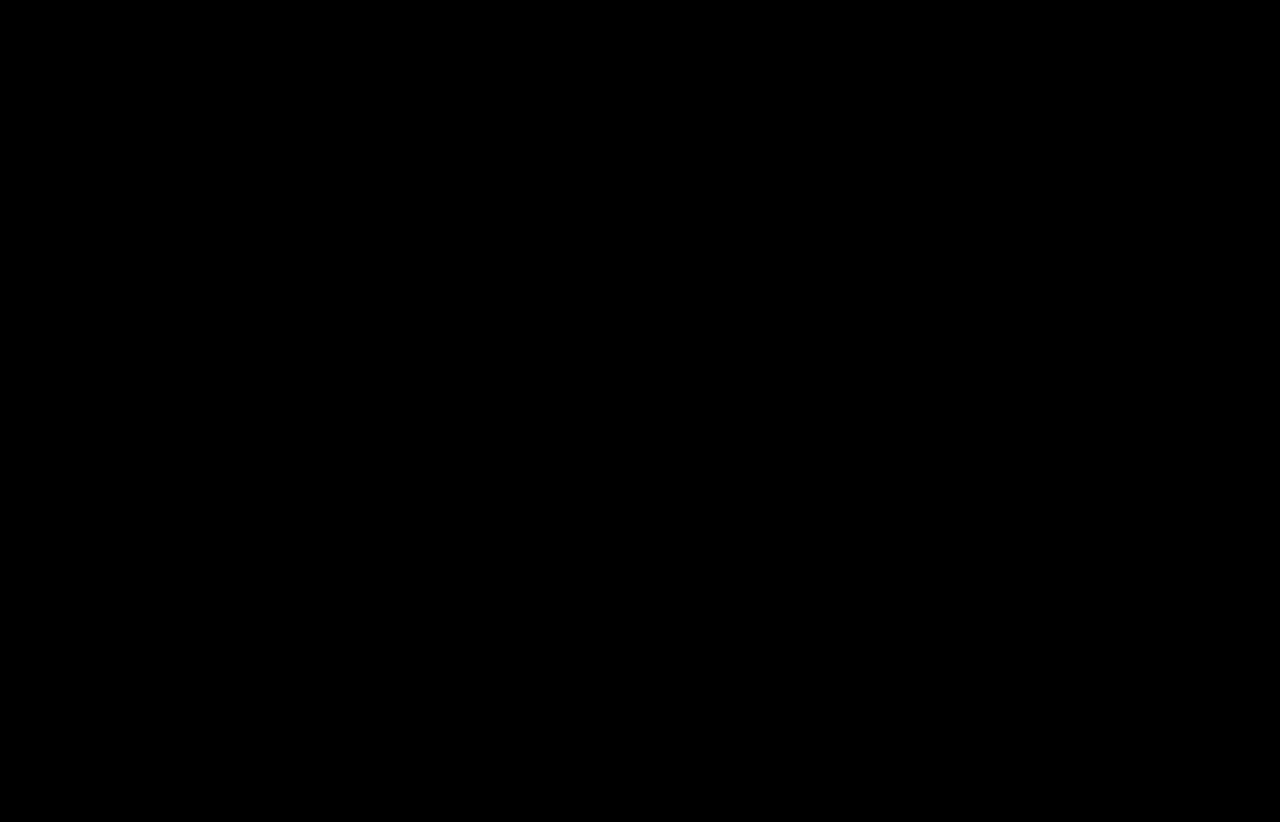
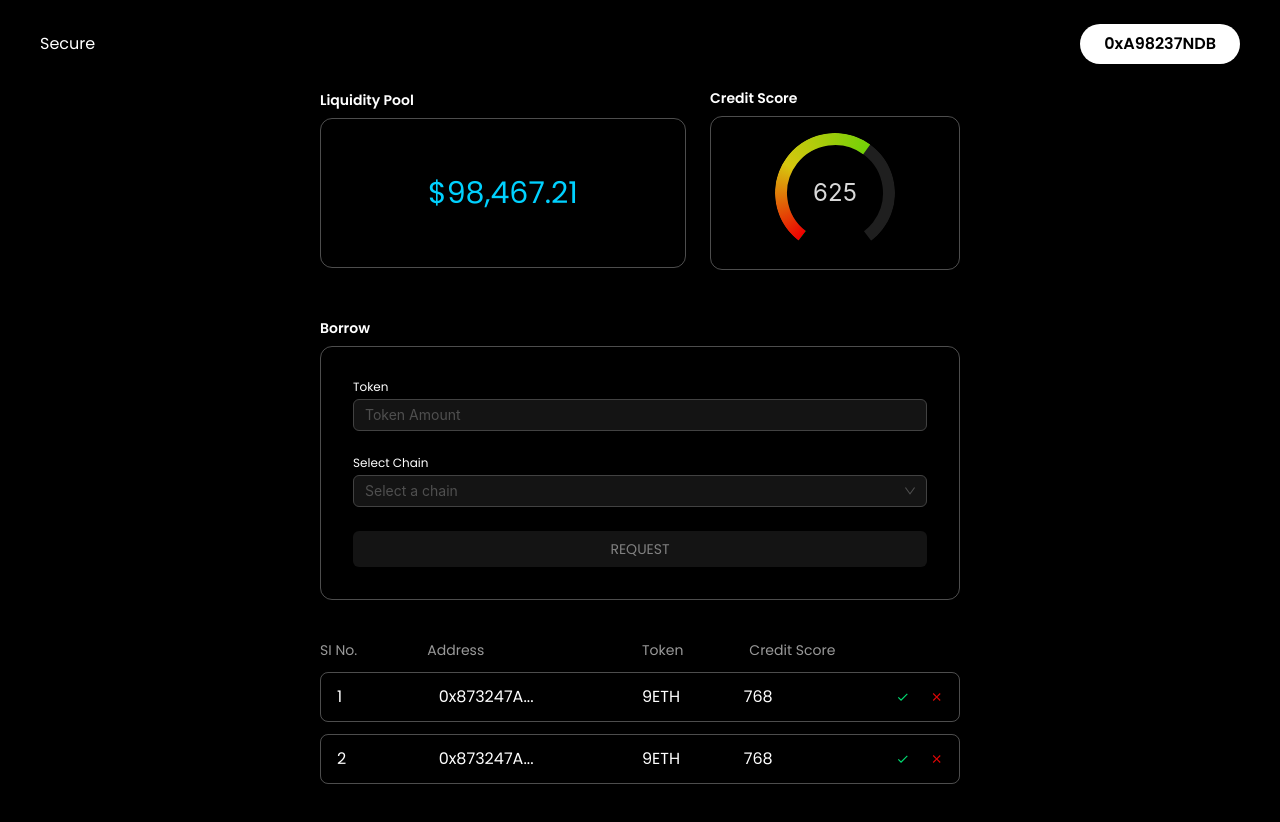
Before and after one commit to Webxspark/secure-lend-defy-24, a React (Create React App) app: page /dashboard in a window 1280 px wide. Shown: the top 822 px of the page. Before the commit the page ends 800 px from the top, so only its background shows below. Built offline with nearby package versions, Linux system fonts and the light colour scheme.

Commit message:
Update: Dashboard UI completed

```diff
--- a/package.json
+++ b/package.json
@@ -6,6 +6,7 @@
     "@testing-library/jest-dom": "^5.17.0",
     "@testing-library/react": "^13.4.0",
     "@testing-library/user-event": "^13.5.0",
+    "antd": "^5.13.2",
     "react": "^18.2.0",
     "react-dom": "^18.2.0",
     "react-icons": "^5.0.1",
--- a/src/index.js
+++ b/src/index.js
@@ -3,12 +3,19 @@
 import './index.css';
 import App from './App';
 import { BrowserRouter } from 'react-router-dom';
+import { ConfigProvider, theme } from 'antd';
 
 const root = ReactDOM.createRoot(document.getElementById('root'));
 root.render(
   <React.StrictMode>
     <BrowserRouter>
-      <App />
+      <ConfigProvider
+        theme={{
+          algorithm: theme.darkAlgorithm,
+        }}
+      >
+        <App />
+      </ConfigProvider>
     </BrowserRouter>
   </React.StrictMode>
 );
--- a/src/pages/dashboard.js
+++ b/src/pages/dashboard.js
@@ -1,9 +1,98 @@
+import { Input, Progress, Select } from 'antd';
 import React from 'react';
+import { MdOutlineCheck, MdOutlineClose } from "react-icons/md";
 
 const Dashboard = () => {
+    const creditScoreChartColors = {
+        '0%': '#ec0000',
+        '30%': '#d7c70e',
+        '100%': '#04db00'
+    }
     return (
-        <div>
-
+        <div className='text-white font-[Poppins]'>
+            {/* Navbar start */}
+            <div className='my-6 mx-10 flex items-center justify-between'>
+                <div className='w-full'>Secure</div>
+                <div className='w-full flex justify-end'>
+                    <button className='bg-white lg:text-base text-sm font-[Poppins] font-semibold rounded-full text-black px-6 py-2'>
+                        0xA98237NDB
+                    </button>
+                </div>
+            </div>
+            {/* Navbar end */}
+            <div className='flex items-center justify-center w-full mb-11'>
+                <div className='lg:w-[50%] lg:mx-0 mx-4 space-y-10'>
+                    <div className='flex flex-col lg:flex-row items-center gap-x-6 w-full'>
+                        <div className='w-full'>
+                            <h1 className='text-sm font-semibold'>Liquidity Pool</h1>
+                            <div className='my-2 border-[1px] rounded-xl px-24 py-14 border-[#ffffff4d]'>
+                                <p className='text-3xl text-center font-[Poppins] text-[#00D1FF]'>$98,467.21</p>
+                            </div>
+                        </div>
+                        <div className="w-full lg:w-auto">
+                            <h1 className='text-sm font-semibold'>Credit Score</h1>
+                            <div className='w-full flex items-center justify-center my-2 border-[1px] rounded-xl px-16  py-4 border-[#ffffff4d]'>
+                                <Progress format={percent => 625} type='dashboard' percent={(625 / 1000) * 100} strokeWidth={10} strokeColor={creditScoreChartColors} />
+                            </div>
+                        </div>
+                    </div>
+                    <div className='w-full'>
+                        <h1 className='text-sm font-semibold'>Borrow</h1>
+                        <div className='my-2 border-[1px] rounded-xl p-8 border-[#ffffff4d]'>
+                            <form className='flex flex-col gap-y-6' onSubmit={e => e.preventDefault()}>
+                                <div className='flex flex-col gap-y-1'>
+                                    <label htmlFor='amount' className='text-xs'>Token</label>
+                                    <Input id='amount' placeholder='Token Amount' />
+                                </div>
+                                <div className='flex flex-col gap-y-1'>
+                                    <label htmlFor='amount' className='text-xs'>Select Chain</label>
+                                    <Select id='amount' placeholder='Select a chain' ></Select>
+                                </div>
+                                <div className='w-full flex'>
+                                    <button className='bg-[#141414] w-full py-2 text-sm rounded-md uppercase text-[#C9C9C999]'>
+                                        Request
+                                    </button>
+                                </div>
+                            </form>
+                        </div>
+                    </div>
+                    <div className='w-full'>
+                        <div className='flex flex-col gap-y-3'>
+                            <div className='grid grid-cols-12 gap-x-1 text-sm text-[#FFFFFF99]'>
+                                <div className='col-span-2'>SI No.</div>
+                                <div className='col-span-4'>Address</div>
+                                <div className='col-span-2'>Token</div>
+                                <div className='col-span-3'>Credit Score</div>
+                                <div className='col-span-1'></div>
+                            </div>
+                            <div className='grid grid-cols-12 gap-x-1 border-[#ffffff4d] border-[1px] px-4 py-3 rounded-lg'>
+                                <div className='col-span-2'>1</div>
+                                <div className='col-span-4'>0x873247A...</div>
+                                <div className='col-span-2'>9ETH</div>
+                                <div className='col-span-3'>768</div>
+                                <div className='col-span-1'>
+                                    <div className='flex items-center h-full gap-x-5 w-full justify-between'>
+                                        <MdOutlineCheck className='text-lg cursor-pointer text-[#00DC72]' />
+                                        <MdOutlineClose className='text-lg cursor-pointer text-[#E10606]' />
+                                    </div>
+                                </div>
+                            </div>
+                            <div className='grid grid-cols-12 gap-x-1 border-[#ffffff4d] border-[1px] px-4 py-3 rounded-lg'>
+                                <div className='col-span-2'>2</div>
+                                <div className='col-span-4'>0x873247A...</div>
+                                <div className='col-span-2'>9ETH</div>
+                                <div className='col-span-3'>768</div>
+                                <div className='col-span-1'>
+                                    <div className='flex items-center h-full gap-x-5 w-full justify-between'>
+                                        <MdOutlineCheck className='text-lg cursor-pointer text-[#00DC72]' />
+                                        <MdOutlineClose className='text-lg cursor-pointer text-[#E10606]' />
+                                    </div>
+                                </div>
+                            </div>
+                        </div>
+                    </div>
+                </div>
+            </div>
         </div>
     );
 };
```
Also changed, not shown: 1 other file (tests, documents, lock files or other folders).
